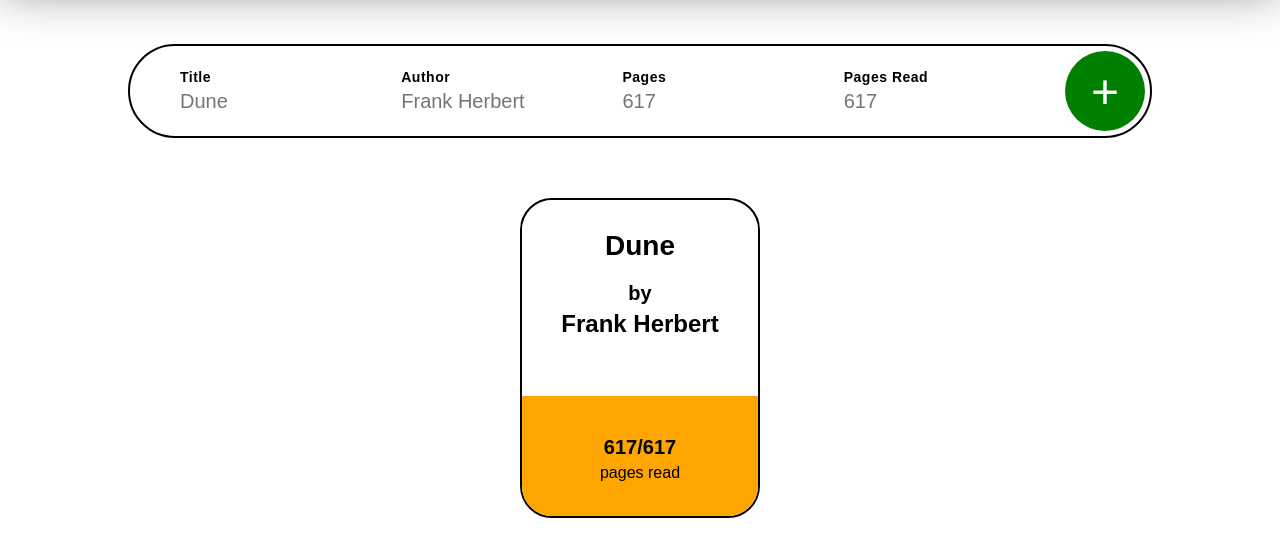
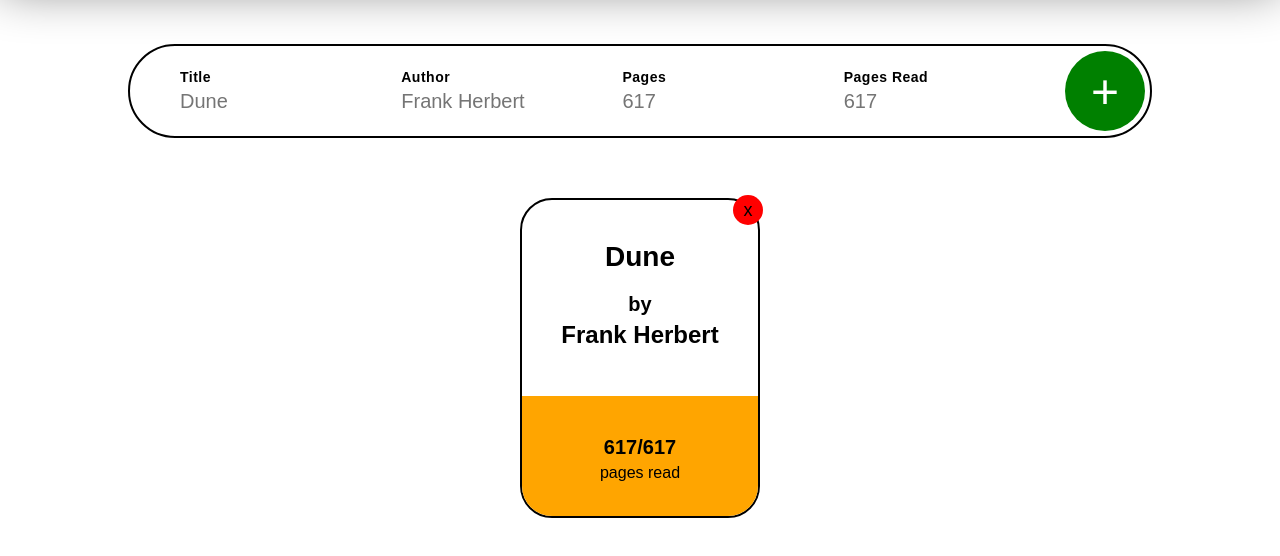
Before and after one commit to timponce/library, a plain HTML site: page index.html in a window 1280 px wide. Shown: the part 64-620 px from the top of the page. Drawn offline with Linux system fonts and the light colour scheme.

Commit message:
Add button to each book card to remove said book. (HTML, CSS only)

```diff
--- a/index.html
+++ b/index.html
@@ -53,6 +53,7 @@
             <span id="error-msg"></span>
             <div id="library">
                 <div class="book-card">
+                    <button class="remove-book-btn">x</button>
                     <div class="book-card-top">
                         <div class="book-card-title">Dune</div>
                         <div class="book-card-by">by</div>
--- a/main.js
+++ b/main.js
@@ -55,6 +55,11 @@ function addBookToLibrary(element) {
     myLibrary.push(element);
 };
 
+function removeBookFromLibrary(a) {
+    myLibrary.splice(a, 1);
+    displayLibrary();
+}
+
 function displayLibrary() {
 library.remove();
 library = document.createElement('div');
@@ -68,8 +73,13 @@ for (let i=0; i < myLibrary.length; i++) {
 function createBookCard(i) {
     let bookCard = document.createElement('div');
         bookCard.classList.add('book-card');
-        bookCard.setAttribute('data-book-number', i)
+        bookCard.setAttribute('data-book-number', i);
         library.appendChild(bookCard);
+    let bookCardRemoveBtn = document.createElement('button');
+        bookCardRemoveBtn.innerHTML = 'x';
+        bookCardRemoveBtn.classList.add('remove-book-btn');
+        bookCardRemoveBtn.setAttribute('data-book-number', i);
+        bookCard.appendChild(bookCardRemoveBtn)
     let bookCardTop = document.createElement('div');
         bookCardTop.classList.add('book-card-top');
         bookCard.appendChild(bookCardTop);
--- a/style.css
+++ b/style.css
@@ -156,11 +156,32 @@ input:focus {
     border-radius: 32px;
 }
 
+.remove-book-btn {
+    flex: 0 0 auto;
+    align-self: flex-end;
+    background-color: red;
+    font-size: 18px;
+    height: 30px;
+    width: 30px;
+    margin-top: -5px;
+    margin-right: -5px;
+    border-style: none;
+    border-radius: 32px;
+    transition: 0.25s;
+}
+
+.remove-book-btn:hover {
+    cursor: pointer;
+    color: white;
+}
+
 .book-card-top {
+    margin-top: -20px;
     padding: 30px 10px 0 10px;
     border-radius: 32px 32px 0 0;
     flex: 0 0 auto;
     height: 180px;
+    background-color: transparent;
 }
 
 .book-card-bottom {
```
